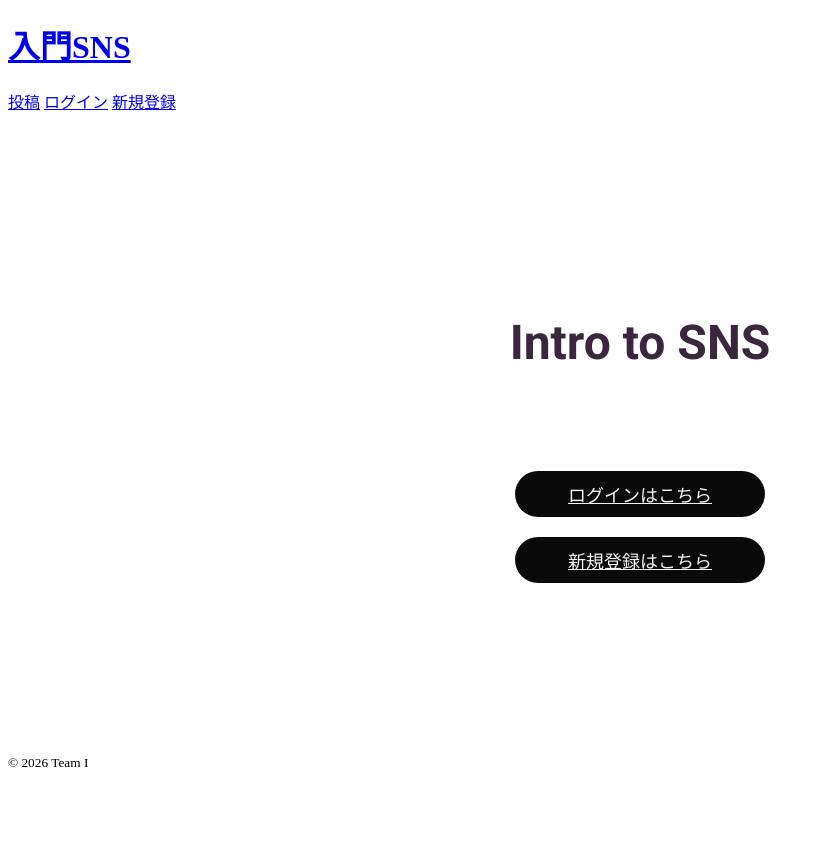
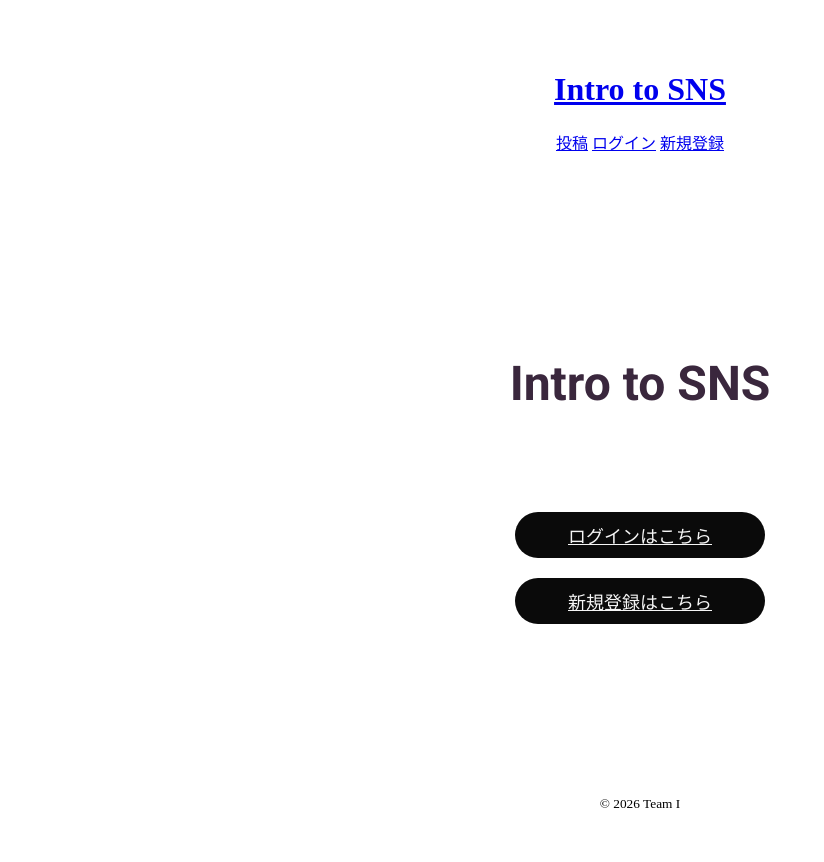
Before and after one commit to raretech-hackathon-team-i/team-i-sns, a Flask app: page / in a window 1280 px wide. Shown: the whole page, without its empty margins (0-824 px from the left). Before the commit the page ends 767 px from the top, so only its background shows below. Run offline with Flask 2, Linux system fonts and the light colour scheme; some libraries are stand-ins or nearby versions.

Commit message:
css,html変更追加

```diff
--- a/SNSApp/static/css/auth.css
+++ b/SNSApp/static/css/auth.css
@@ -1,8 +1,4 @@
-.flash {}
 
-<<<<<<< HEAD
-.flash li {}
-=======
 body {
     text-align: center;
     padding: 50px;
@@ -50,7 +46,6 @@ body {
     transform: translateY(-2px);
 }
 
-/* ボタンアクティブ時 */
 .btn:active {
     background-color: #2c5ca8;
     transform: translateY(0);
@@ -67,7 +62,6 @@ body {
     border: 1px solid #ffeeba;
 }
 
-/* レスポンシブ対応 */
 @media (max-width: 480px) {
     h1 {
         font-size: 2rem;
@@ -77,5 +71,3 @@ body {
         font-size: 1rem;
     }
 }
-
->>>>>>> c6b426b (css,html変更)
--- a/SNSApp/templates/common/header.html
+++ b/SNSApp/templates/common/header.html
@@ -1,10 +1,14 @@
+
 <header class="site-header">
-	<div class="containter">
-		<h1 class="site-title"><a href="{{ url_for('top_view') }}">入門SNS</a></h1>
-		<nav class="nav">
-			<a href="{{ url_for('posts_view') }}">投稿</a>
-			<a href="{{ url_for('signin_view') }}">ログイン</a>
-			<a href="{{ url_for('signup_view') }}">新規登録</a>
-		</nav>
-	</div>
+    <div class="container">
+        <h1 class="site-title">
+            <a href="{{ url_for('top_view') }}">Intro to SNS</a>
+        </h1>
+
+        <nav>
+            <a href="{{ url_for('posts_view') }}">投稿</a>
+            <a href="{{ url_for('signin_view') }}">ログイン</a>
+            <a href="{{ url_for('signup_view') }}">新規登録</a>
+        </nav>
+    </div>
 </header>
```
Also changed, not shown: SNSApp/static/css/base.css (+6 -6 lines).
